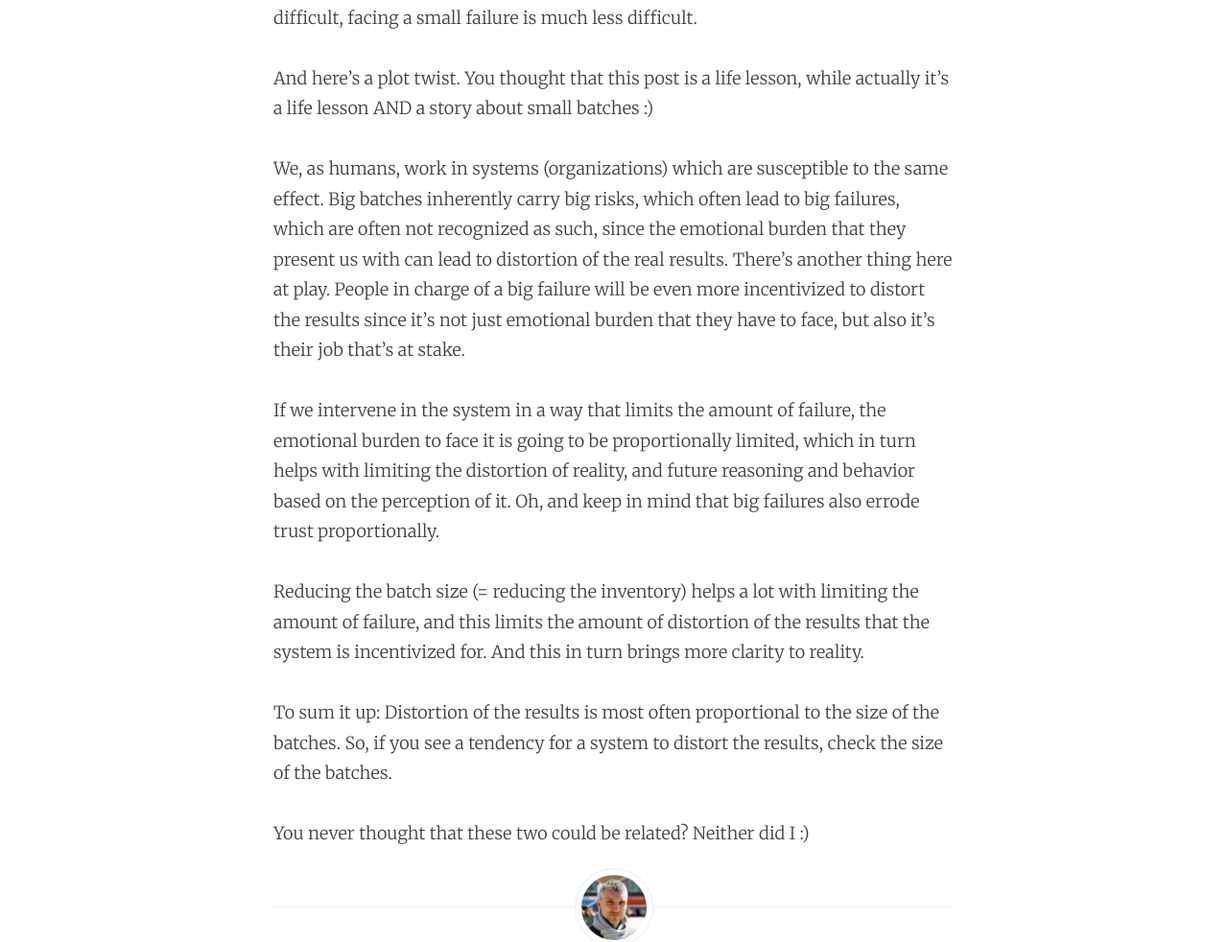
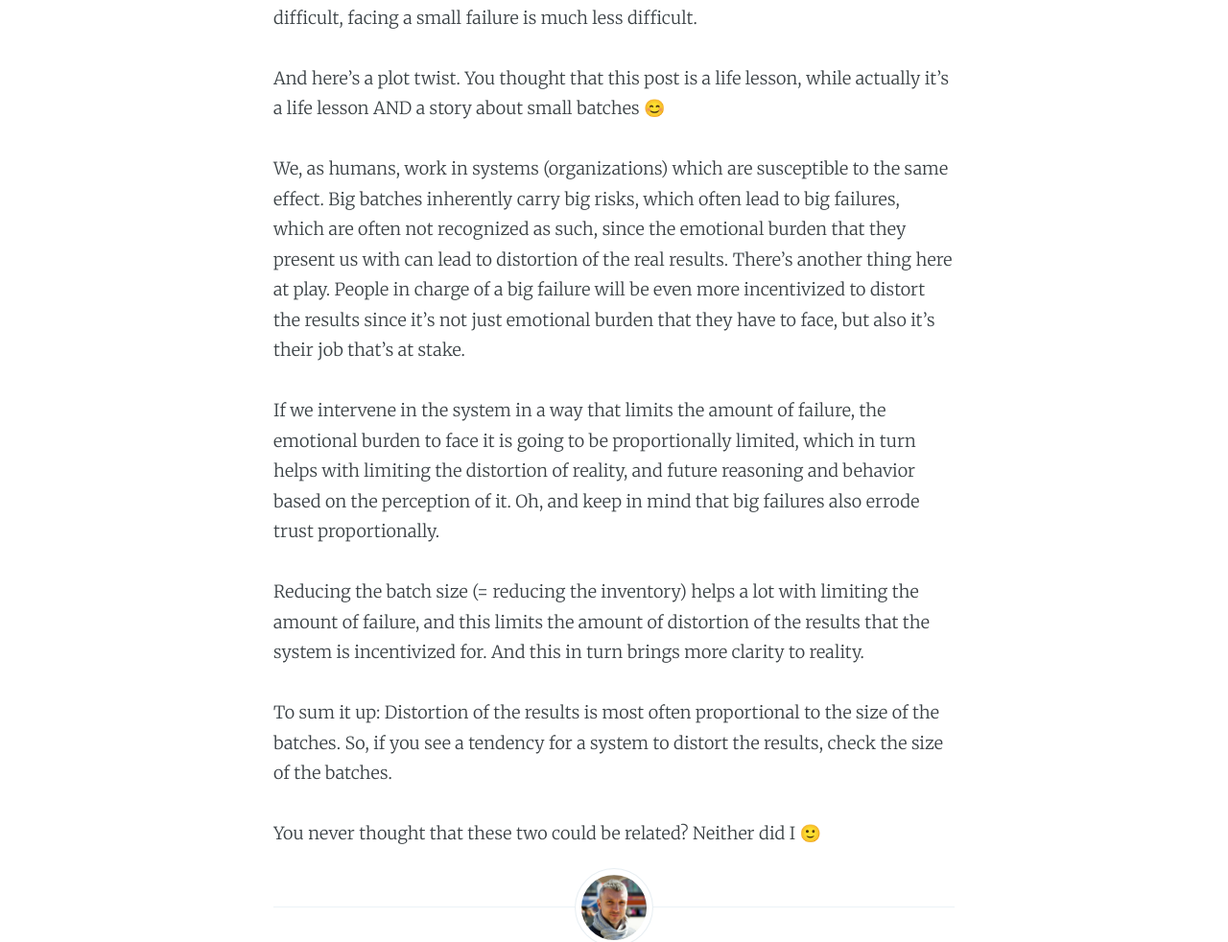
Before and after one commit to dragan-stepanovic/dragan-stepanovic.github.io, a Jekyll site: the page built from _posts/2020-06-09-big-batches-reality-distortion.md, in a window 1280 px wide. Shown: the part 698-1680 px from the top of the page at 96% size. Built offline with Jekyll 4.4.1, drawn with Linux system fonts in a browser that asks for light colours.

Commit message:
Update 2020-06-09-big-batches-reality-distortion.md

```diff
--- a/_posts/2020-06-09-big-batches-reality-distortion.md
+++ b/_posts/2020-06-09-big-batches-reality-distortion.md
@@ -13,7 +13,7 @@ This doesn't happen all the time, but we're very much _incentivized_ to behave i
 So, how does this compare to a small failure? Well, if facing a big failure is quite difficult, facing a small failure is much less difficult.
 
 
-And here's a plot twist. You thought that this post is a life lesson, while actually it's a life lesson AND a story about small batches :)
+And here's a plot twist. You thought that this post is a life lesson, while actually it's a life lesson AND a story about small batches 😊
 
 We, as humans, work in systems (organizations) which are susceptible to the same effect.
 Big batches inherently carry big risks, which often lead to big failures, which are often not recognized as such, since the emotional burden that they present us with can lead to distortion of the real results. There's another thing here at play. People in charge of a big failure will be even more incentivized to distort the results since it's not just emotional burden that they have to face, but also it's their job that's at stake.
@@ -27,4 +27,4 @@ Reducing the batch size (= reducing the inventory) helps a lot with limiting the
 
 To sum it up: Distortion of the results is most often proportional to the size of the batches. So, if you see a tendency for a system to distort the results, check the size of the batches.
 
-You never thought that these two could be related? Neither did I :)
+You never thought that these two could be related? Neither did I 🙂
```
